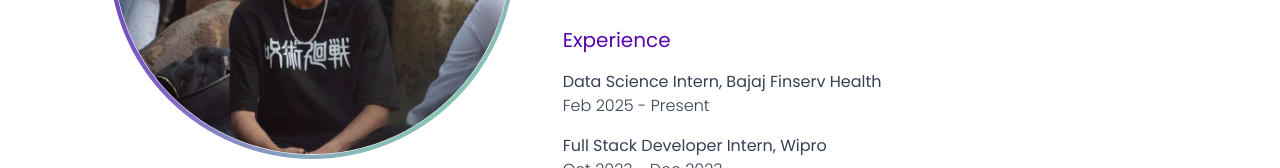
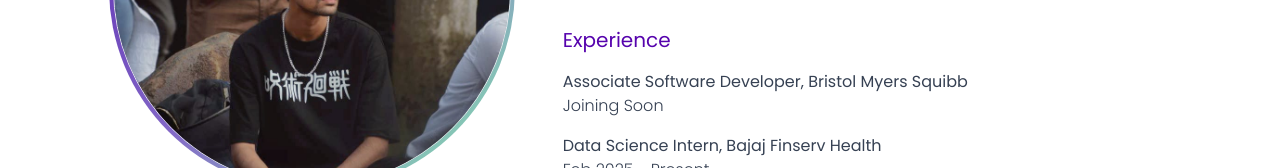
Before and after one commit to halcyon-past/Minimal-Portfolio, a React (Vite) app: page /about in a window 1280 px wide. Shown: the part 518-686 px from the top of the page. Built offline with nearby package versions, Linux system fonts and the light colour scheme.

Commit message:
Updated experience

```diff
--- a/src/data/data.js
+++ b/src/data/data.js
@@ -26,7 +26,7 @@ export const projects = [
 ];
 
 export const experience = [
-  /*{ title: 'Associate Software Developer, Bristol Myers Squibb', duration: 'Joining Soon' },*/
+  { title: 'Associate Software Developer, Bristol Myers Squibb', duration: 'Joining Soon' },
   { title: 'Data Science Intern, Bajaj Finserv Health', duration: 'Feb 2025 - Present' },
   { title: 'Full Stack Developer Intern, Wipro', duration: 'Oct 2023 - Dec 2023' },
 ];
```
